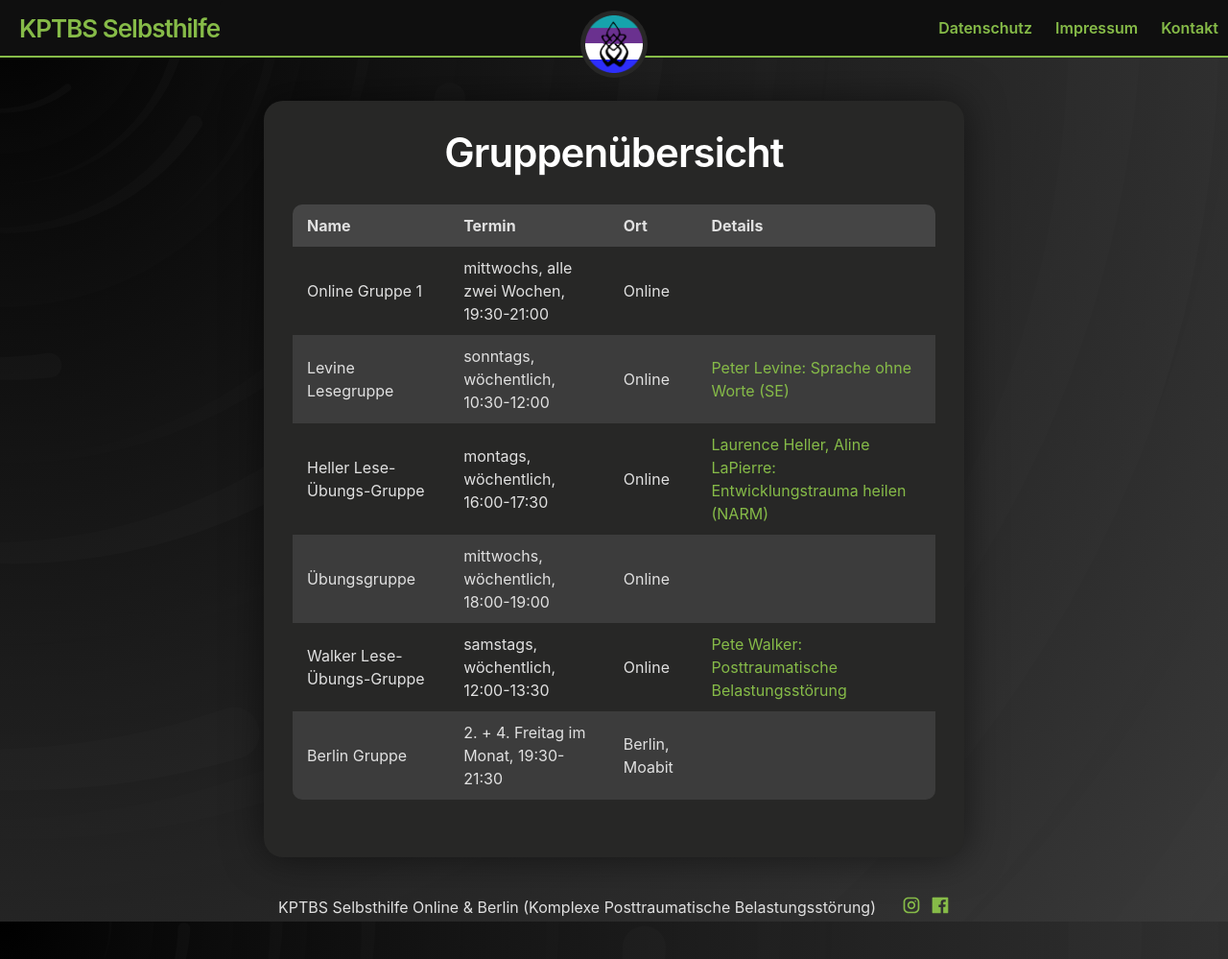
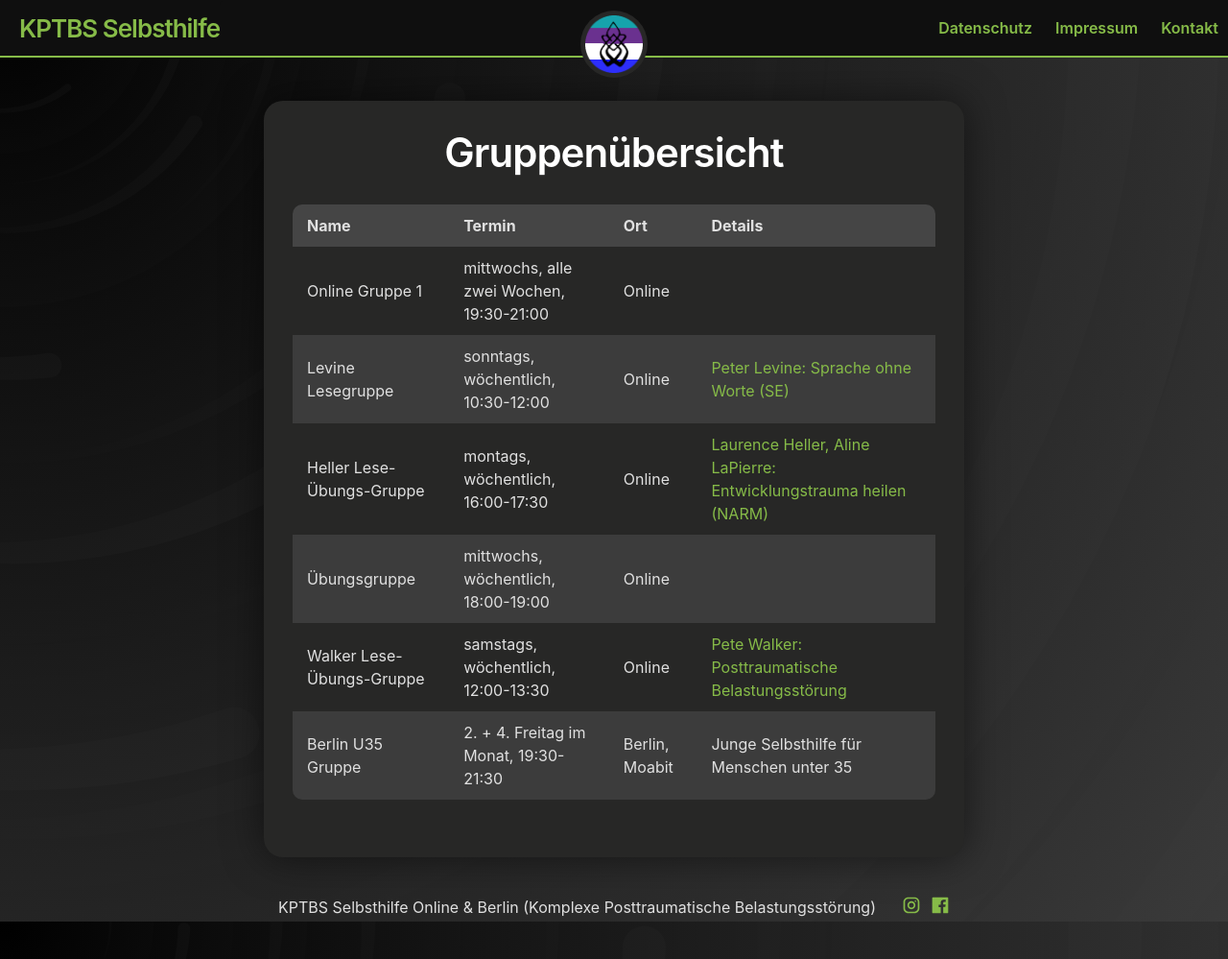
Before and after one commit to 3xz/k-ptbs, a Jekyll site: the page built from _posts/2023-07-13-gruppenliste.md, in a window 1280 px wide and 999 px high. Shown: the whole window at 96% size. Built offline with Jekyll 4.4.1, drawn with Linux system fonts in a browser that asks for light colours.

Commit message:
Update 2023-07-13-gruppenliste.md

```diff
--- a/_posts/2023-07-13-gruppenliste.md
+++ b/_posts/2023-07-13-gruppenliste.md
@@ -10,4 +10,4 @@ title: Gruppenübersicht
 | Heller Lese-Übungs-Gruppe | montags, wöchentlich, 16:00-17:30 | Online |  [Laurence Heller, Aline LaPierre: Entwicklungstrauma heilen (NARM)](https://www.amazon.de/dp/3466309220/)   |
 | Übungsgruppe | mittwochs, wöchentlich, 18:00-19:00 | Online |     |
 | Walker Lese-Übungs-Gruppe | samstags, wöchentlich, 12:00-13:30 | Online | [Pete Walker: Posttraumatische Belastungsstörung](https://www.amazon.de/dp/3962570756/) |
-| Berlin Gruppe | 2. + 4. Freitag im Monat, 19:30-21:30 | Berlin, Moabit |     |
+| Berlin U35 Gruppe | 2. + 4. Freitag im Monat, 19:30-21:30 | Berlin, Moabit | Junge Selbsthilfe für Menschen unter 35 |
```
